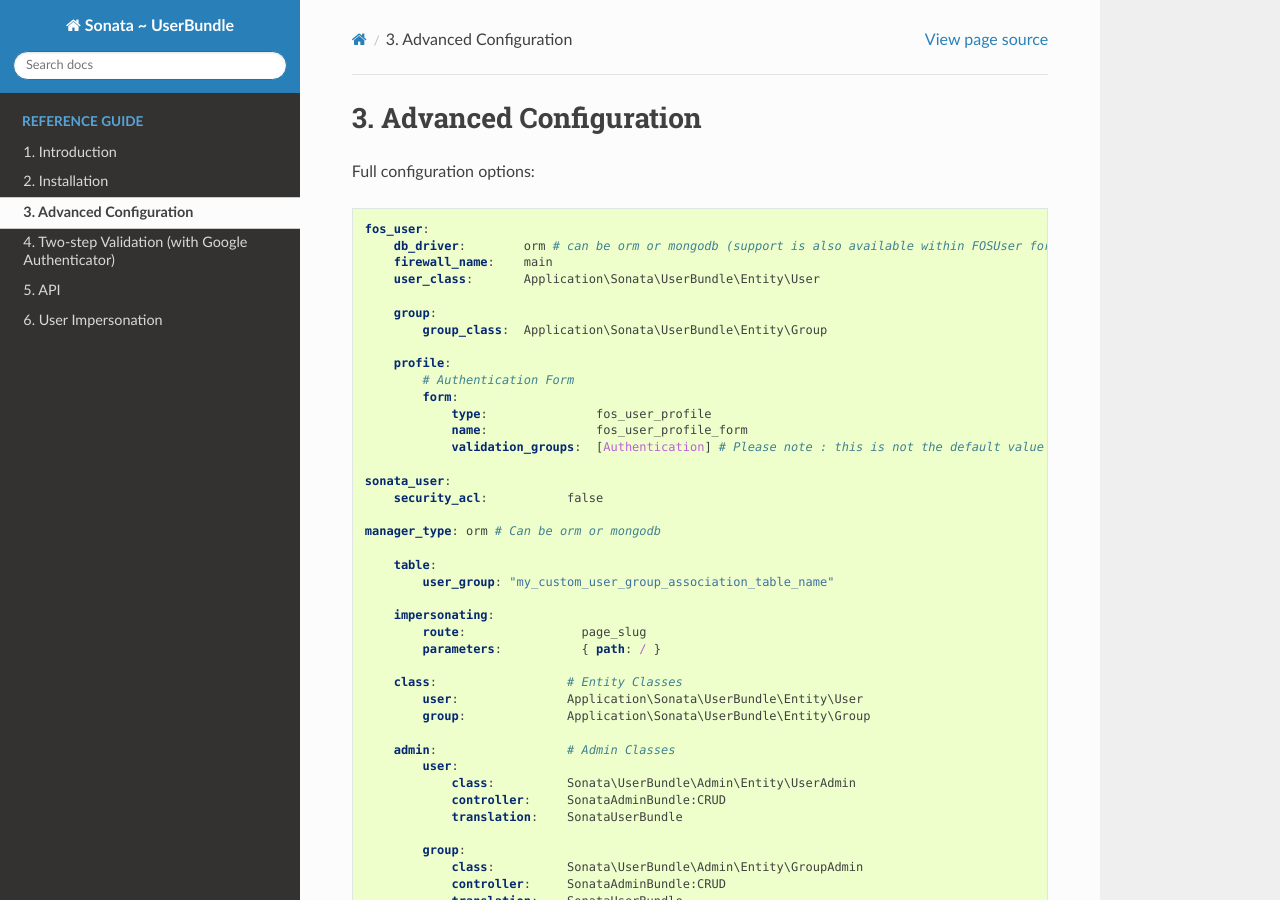
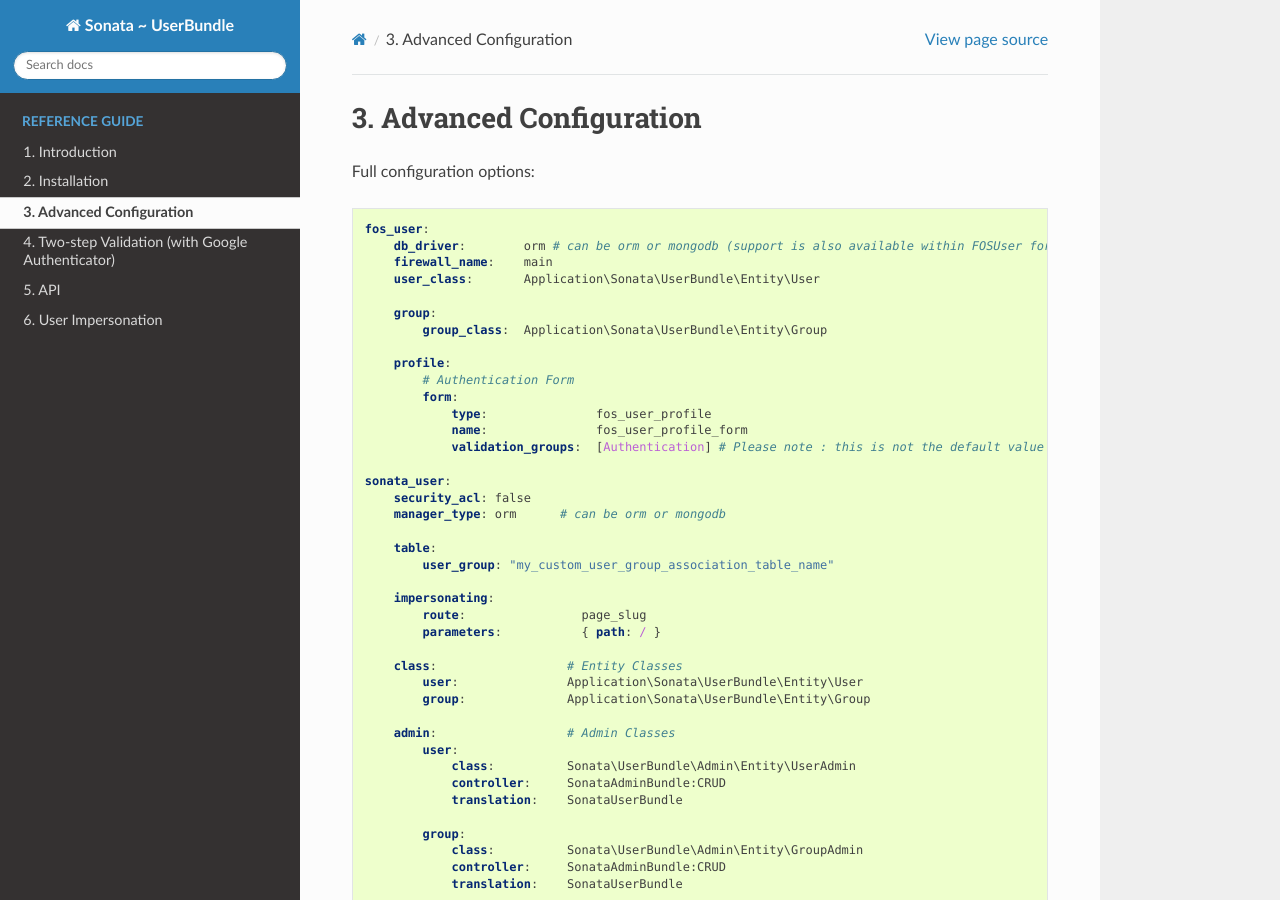
Before and after one commit to sonata-project/SonataUserBundle, a Sphinx documentation site: the page built from Resources/doc/reference/advanced_configuration.rst, in a window 1280 px wide and 900 px high. Built offline with Sphinx 7.4.7 and the Read the Docs theme 2.0.0, drawn with Linux system fonts in a browser that asks for light colours.

Commit message:
fixed indention

```diff
--- a/Resources/doc/reference/advanced_configuration.rst
+++ b/Resources/doc/reference/advanced_configuration.rst
@@ -25,9 +25,8 @@
                 validation_groups:  [Authentication] # Please note : this is not the default value
 
     sonata_user:
-        security_acl:           false
-
-    manager_type: orm # Can be orm or mongodb
+        security_acl: false
+        manager_type: orm      # can be orm or mongodb
 
         table:
             user_group: "my_custom_user_group_association_table_name"
```
